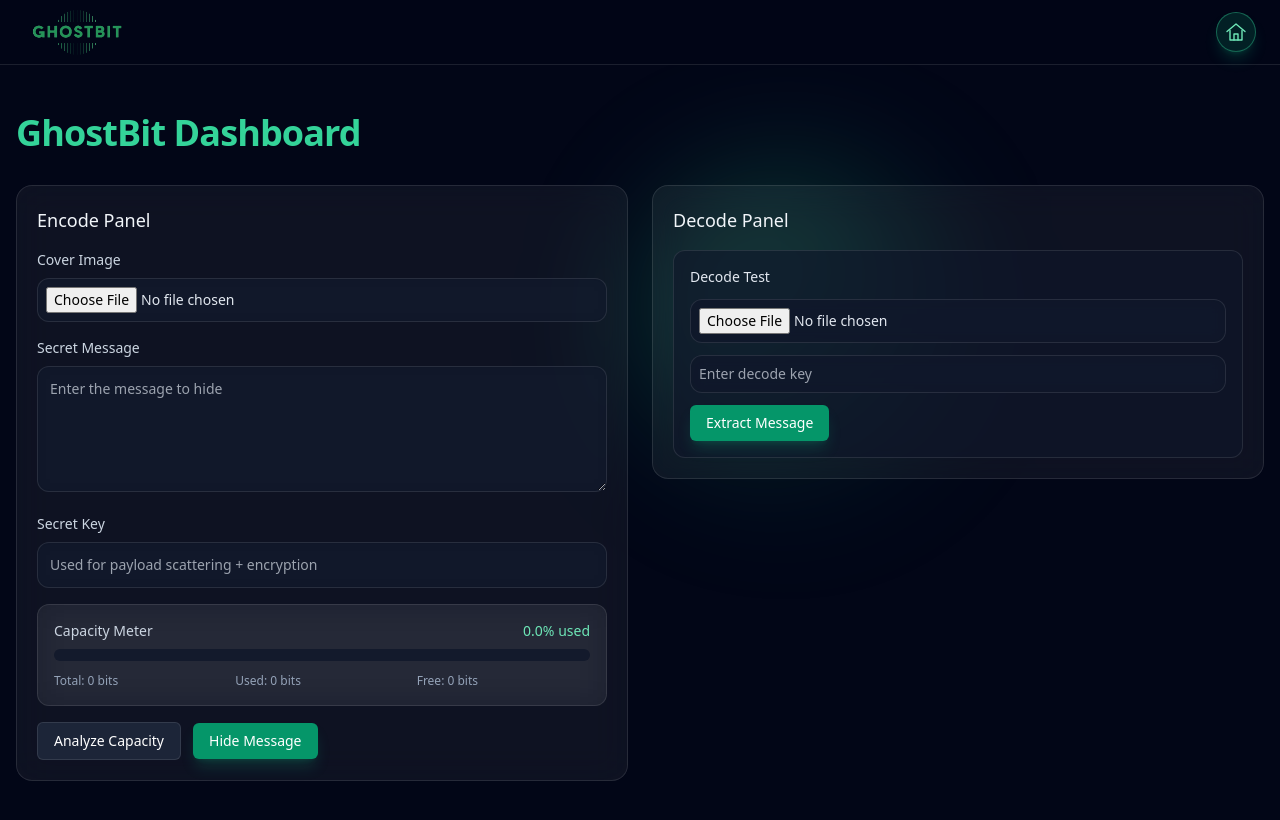
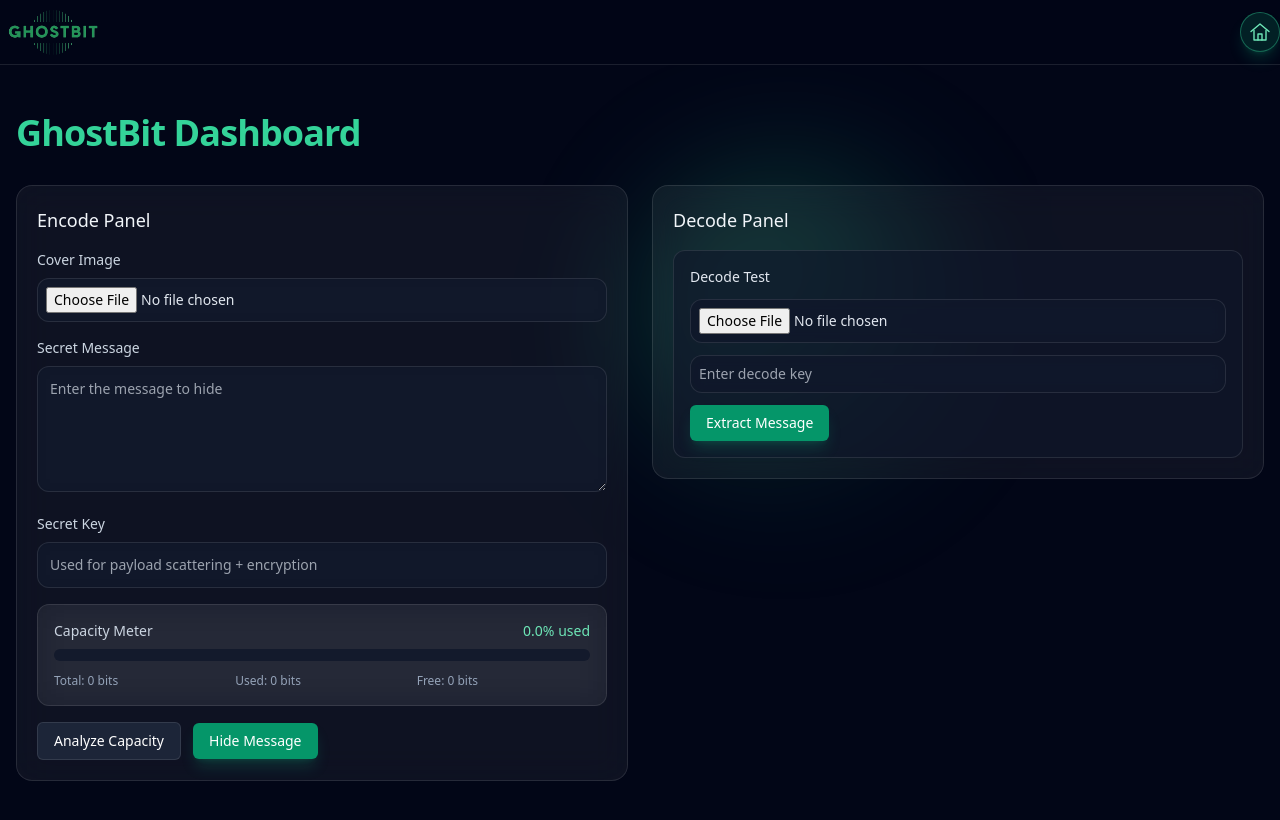
Before and after one commit to aaryannampoothiri/ghostbit, a Next.js app in the folder frontend/: page /dashboard in a window 1280 px wide. Built offline with nearby package versions, Linux system fonts and the light colour scheme; no server answers.

Commit message:
style: push logo to absolute left in dashboard header

```diff
--- a/frontend/app/dashboard/page.tsx
+++ b/frontend/app/dashboard/page.tsx
@@ -232,8 +232,8 @@ export default function DashboardPage() {
       />
 
       <header className="sticky top-0 z-30 border-b border-white/10 bg-slate-950/70 backdrop-blur-xl">
-        <div className="mx-auto flex h-16 max-w-7xl items-center justify-between px-6">
-          <a href="/" aria-label="GhostBit home" className="mr-4">
+        <div className="flex h-16 items-center justify-between px-0">
+          <a href="/" aria-label="GhostBit home" className="ml-0">
             <img src="/logo.png" alt="GhostBit logo" className="h-[5rem] w-auto object-contain" />
           </a>
           <Link
```
